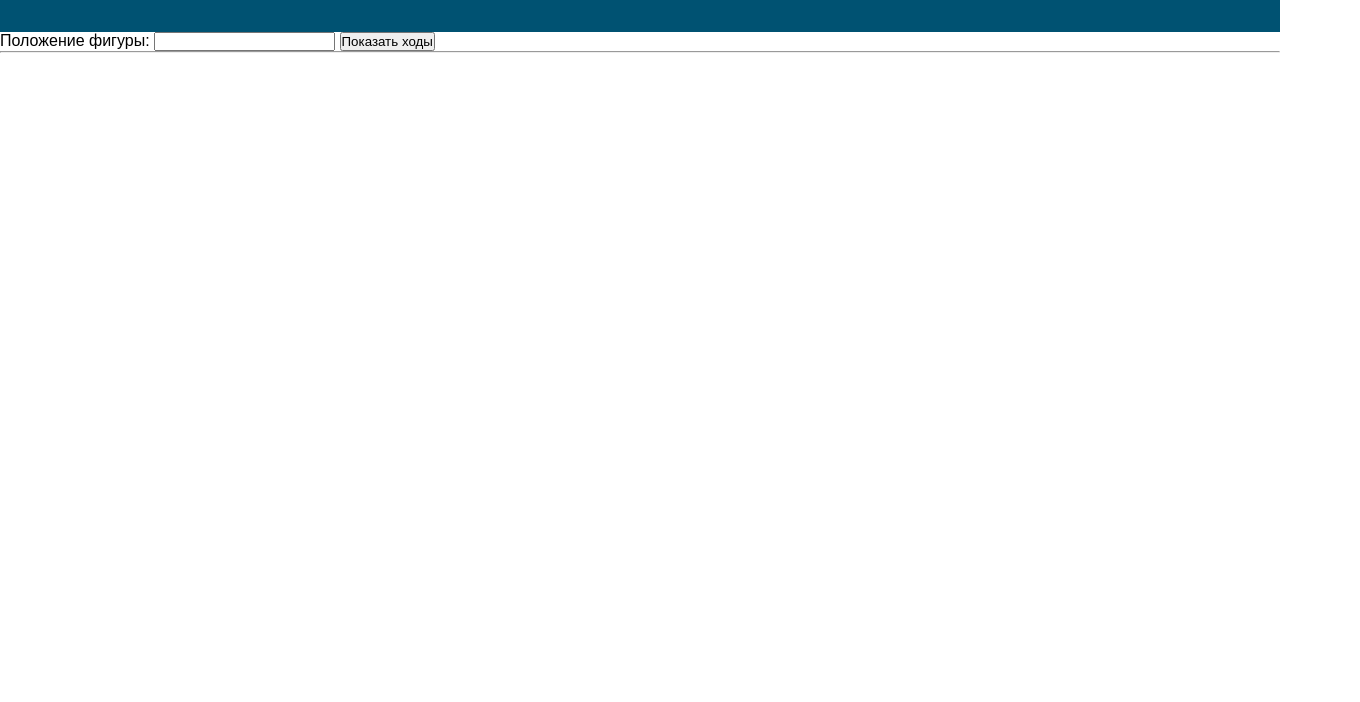
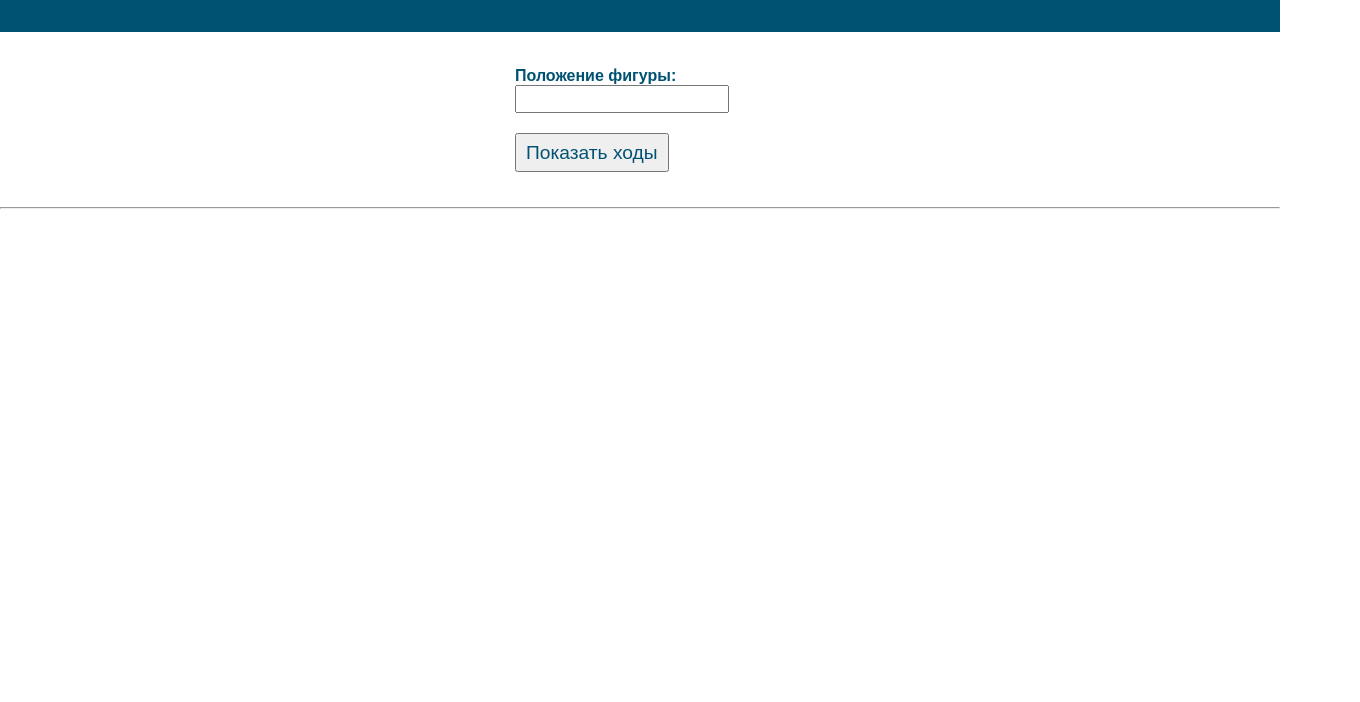
Before and after one commit to alkthegit/lb-horsyfier, a plain HTML site: page index.html in a window 1280 px wide. Shown: the part 98-800 px from the top of the page, 1360 px wide, since content can reach past the window. Drawn offline with Linux system fonts and the light colour scheme.

Commit message:
добавление стилей

```diff
--- a/index.html
+++ b/index.html
@@ -24,12 +24,15 @@
     <main>
         <div id="app-horsyfier">
             <form id="horsyForm">
+                <div class="form-group">
                     <label for="currentPosition">Положение фигуры:</label>
                     <input type="text"
                         id="currentPosition"
                         maxlength="2"
                         required
                         pattern="^[a-hA-H]{1}[1-8]{1}$">
+
+                </div>
 
                 <button type="submit"
                     id="submitButton">Показать ходы</button>
--- a/src/style.css
+++ b/src/style.css
@@ -29,4 +29,35 @@ header p{
 header .main-subheading{
     font-size: 16px;
     margin-top: -3px;
+    transform: rotate(-2deg) translateX(5em);
 }
+
+form{
+    margin: 20px auto;
+    padding: 15px;
+    width: 250px;
+}
+
+form label,input,button{
+ display: block;
+}
+
+form label{
+    font-weight: bold;
+    color: #005272;
+}
+
+form input{
+    line-height: 1.5em;
+    font-size: 102%;
+    text-align: right;
+}
+
+form button[type="submit"]{
+    margin-top: 15px;
+    width: 8em;
+    height: 2em;
+    font-size: 1.2em;
+    margin-top: 20px;
+    color: #005272;
+}
```
Lines whose indentation alone changed are shown as unchanged.
